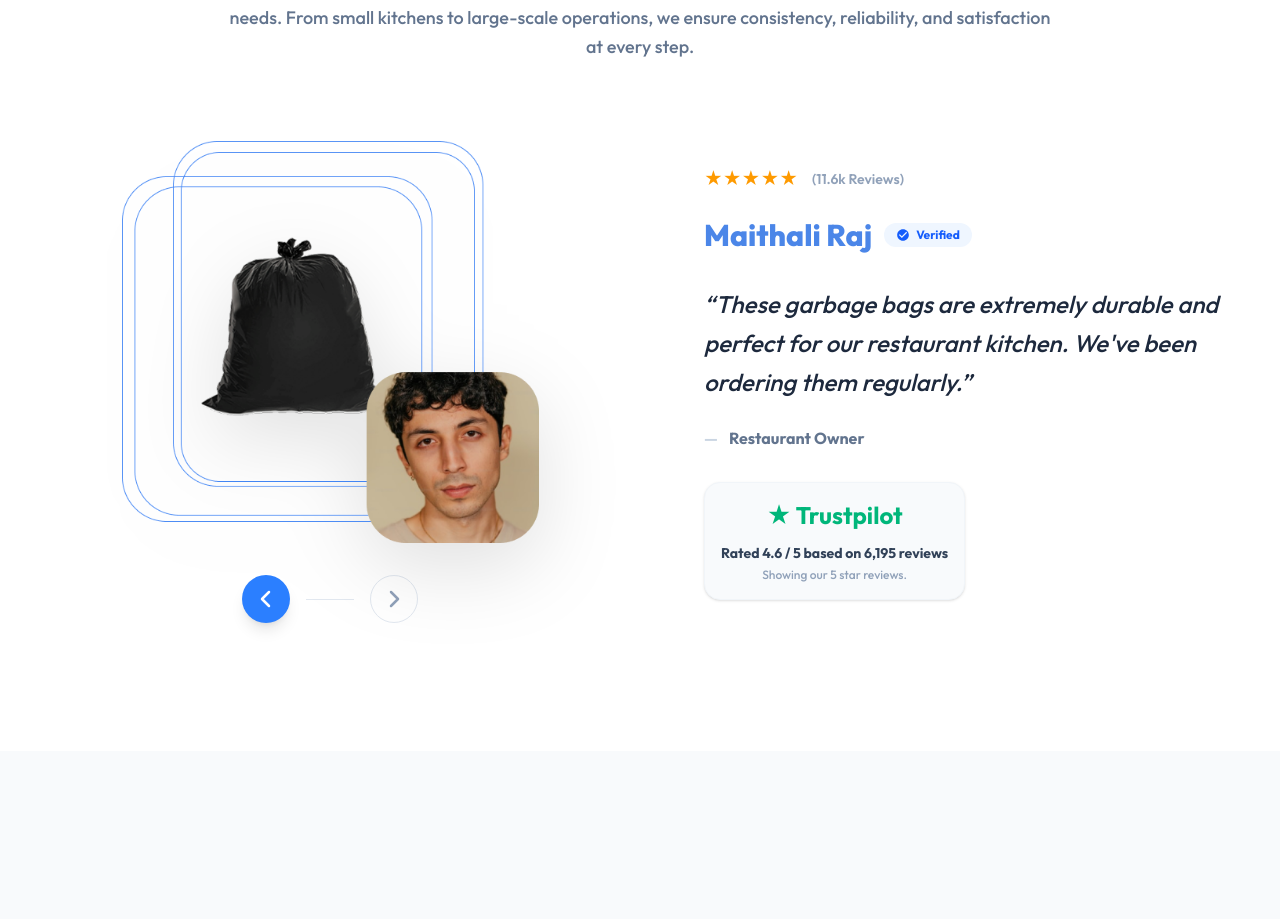
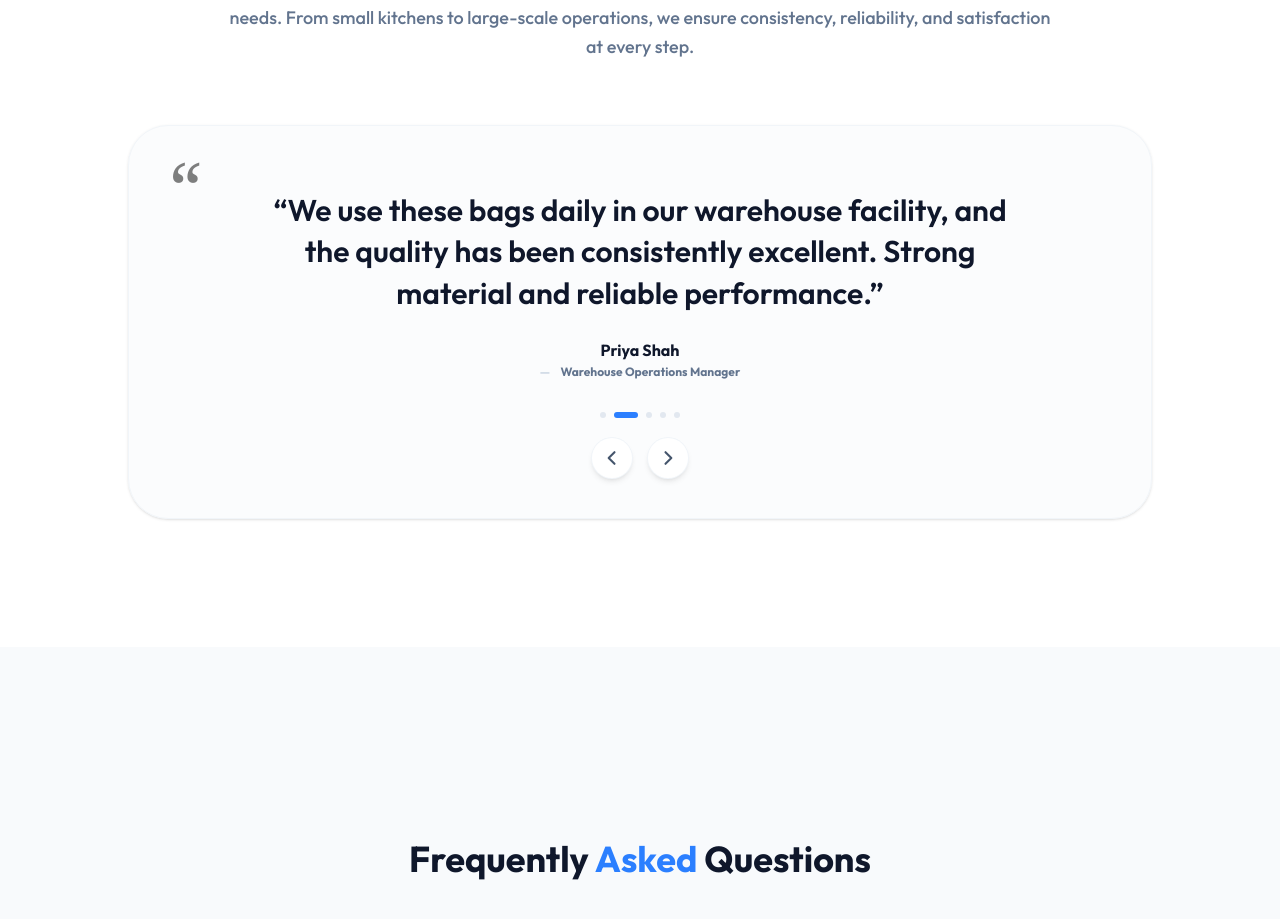
Before and after one commit to Pruthatek7/kav-imports-frontend, a React (Vite) app: page / in a window 1280 px wide. Shown: the part 5661-6580 px from the top of the page. Built offline with nearby package versions, Linux system fonts and the light colour scheme.

Commit message:
fix: added the new testimonials

```diff
--- a/src/components/landing/TestimonialsSection.tsx
+++ b/src/components/landing/TestimonialsSection.tsx
@@ -1,32 +1,57 @@
+import { useState, useEffect } from 'react';
+
 /**
  * "Customer Testimonials" section shared by both landing pages.
- * Left: product in concentric-ring frame + avatar overlay.
- * Right: star rating, reviewer name, quote, Trustpilot badge.
  */
+export interface Testimonial {
+  quote: string;
+  reviewerName: string;
+  reviewerTitle: string;
+}
+
 export default function TestimonialsSection({
-  productImage,
-  productImageAlt = 'Featured product',
   reviewCount = '11.6k',
-  reviewerName = 'Maithali Raj',
-  reviewerTitle = 'Restaurant Owner',
-  quote,
+  testimonials = [],
   subtitle,
-  trustpilotRating = '4.6',
-  trustpilotTotal = '6,195',
 }: {
-  productImage: string
-  productImageAlt?: string
-  avatarImage: string
-  reviewCount?: string
-  reviewerName?: string
-  reviewerTitle?: string
-  quote: string
-  subtitle?: string
-  trustpilotRating?: string
-  trustpilotTotal?: string
+  reviewCount?: string;
+  testimonials?: Testimonial[];
+  subtitle?: string;
 }) {
+  const [currentIndex, setCurrentIndex] = useState(0);
+
+  const handlePrev = () => {
+    setCurrentIndex((prev) =>
+      prev === 0 ? testimonials.length - 1 : prev - 1,
+    );
+  };
+
+  const handleNext = () => {
+    setCurrentIndex((prev) =>
+      prev === testimonials.length - 1 ? 0 : prev + 1,
+    );
+  };
+
+  // Auto-slide effect
+  useEffect(() => {
+    if (testimonials.length <= 1) return;
+    const interval = setInterval(() => {
+      handleNext();
+    }, 5000);
+    return () => clearInterval(interval);
+  }, [currentIndex, testimonials.length]);
+
+  const current = testimonials[currentIndex] || {
+    quote: 'No testimonials available.',
+    reviewerName: 'Unknown',
+    reviewerTitle: '',
+  };
+
   return (
-    <section id="testimonials" className="bg-white pb-20 pt-10 lg:pb-32 lg:pt-16">
+    <section
+      id="testimonials"
+      className="bg-white pb-20 pt-10 lg:pb-32 lg:pt-16"
+    >
       <div className="mx-auto max-w-[1240px] px-8 lg:px-8">
         <h2 className="text-center text-3xl font-bold tracking-normal text-slate-900 lg:text-4xl">
           Customer <span className="text-blue-500">Testimonials</span>
@@ -37,72 +62,111 @@ export default function TestimonialsSection({
           </p>
         )}
 
-        <div className="mt-20 grid items-center gap-16 lg:grid-cols-[1fr_1fr]">
-          {/* Ring frame */}
-          <div className="relative flex flex-col items-center">
-            <img
-                src={productImage}
-                alt={productImageAlt}
-                width={600}
-                height={600}
-                loading="lazy"
-                className="relative z-10 w-[75%] drop-shadow-[0_25px_40px_rgba(0,0,0,0.12)]"
-              />
-
-            {/* Slider Arrows */}
-            <div className="mt-8 flex items-center gap-4">
-              <button type="button" aria-label="Previous testimonial" className="flex h-12 w-12 items-center justify-center rounded-full bg-blue-500 text-white shadow-lg transition hover:bg-blue-600 hover:shadow-xl active:scale-95">
-                <svg viewBox="0 0 24 24" fill="none" className="h-6 w-6" stroke="currentColor" strokeWidth="2.5">
-                  <path d="M15 19l-7-7 7-7" strokeLinecap="round" strokeLinejoin="round" />
-                </svg>
-              </button>
-              <div className="h-px w-12 bg-slate-200" />
-              <button type="button" aria-label="Next testimonial" className="flex h-12 w-12 items-center justify-center rounded-full border border-slate-200 bg-white text-slate-400 transition hover:border-slate-300 hover:text-slate-600 active:scale-95">
-                <svg viewBox="0 0 24 24" fill="none" className="h-6 w-6" stroke="currentColor" strokeWidth="2.5">
-                  <path d="M9 5l7 7-7 7" strokeLinecap="round" strokeLinejoin="round" />
-                </svg>
-              </button>
-            </div>
-          </div>
-
-          {/* Quote block */}
-          <div className="lg:pl-8">
-            <div className="flex items-center gap-1.5 text-lg text-amber-500">
-              <span className="flex gap-0.5">★★★★★</span>
-              <span className="ml-2 text-sm font-semibold text-slate-400">({reviewCount} Reviews)</span>
+        <div className="mt-16 flex flex-col items-center">
+          {/* Wide Slider Card */}
+          <div className="relative w-full max-w-5xl overflow-hidden rounded-[2.5rem] border border-slate-100 bg-slate-50/50 p-6 shadow-sm lg:p-10">
+            {/* Quote Icon Background Decor */}
+            <div className="absolute top-6 left-10 text-7xl font-serif text-black/50 select-none pointer-events-none">
+              &ldquo;
             </div>
 
-            <div className="mt-6 flex items-center gap-3">
-              <p className="text-2xl font-extrabold text-[#4b86e8] lg:text-3xl">{reviewerName}</p>
-              <div className="flex items-center gap-1.5 rounded-full bg-blue-50 px-3 py-1 text-xs font-bold text-blue-600">
-                <svg viewBox="0 0 24 24" fill="currentColor" className="h-3.5 w-3.5">
-                  <path d="M12 2C6.48 2 2 6.48 2 12s4.48 10 10 10 10-4.48 10-10S17.52 2 12 2zm-2 15-5-5 1.41-1.41L10 14.17l7.59-7.59L19 8l-9 9z" />
-                </svg>
-                Verified
+            <div className="relative z-10 flex flex-col items-center text-center">
+              {/* Star Rating */}
+              {/* <div className="flex flex-col items-center gap-1">
+                <div className="flex items-center gap-1 text-lg text-amber-500">
+                  <span className="flex gap-0.5">★★★★★</span>
+                </div>
+                <span className="text-xs font-bold text-slate-400">
+                  ({reviewCount} Reviews)
+                </span>
+              </div> */}
+
+              {/* Quote Block */}
+              <div className="mt-6 min-h-[120px] max-w-3xl">
+                <blockquote className="text-xl font-semibold leading-snug text-slate-900 transition-all duration-500 md:text-2xl lg:text-3xl">
+                  &ldquo;{current.quote}&rdquo;
+                </blockquote>
               </div>
-            </div>
 
-            <blockquote className="mt-8 text-xl font-medium italic leading-relaxed text-slate-800 lg:text-2xl">
-              &ldquo;{quote}&rdquo;
-            </blockquote>
+              {/* Reviewer Info */}
+              <div className="mt-6">
+                <p className="text-base font-bold text-slate-900">
+                  {current.reviewerName}
+                </p>
+                <p className="mt-0.5 text-xs font-bold text-slate-500">
+                  <span className="mr-2 text-slate-300">—</span>{' '}
+                  {current.reviewerTitle}
+                </p>
+              </div>
 
-            <p className="mt-6 text-base font-bold text-slate-500">
-              <span className="mr-2 text-slate-300">—</span> {reviewerTitle}
-            </p>
+              {/* Slider Controls - Bottom Integrated */}
+              {testimonials.length > 1 && (
+                <div className="mt-8 flex flex-col items-center gap-5">
+                  {/* Pagination Dots */}
+                  <div className="flex gap-2">
+                    {testimonials.map((_, idx) => (
+                      <button
+                        key={idx}
+                        onClick={() => setCurrentIndex(idx)}
+                        className={`h-1.5 rounded-full transition-all duration-300 ${
+                          idx === currentIndex
+                            ? 'w-6 bg-blue-500'
+                            : 'w-1.5 bg-slate-200 hover:bg-slate-300'
+                        }`}
+                        aria-label={`Go to testimonial ${idx + 1}`}
+                      />
+                    ))}
+                  </div>
 
-            {/* Trustpilot Branding */}
-            <div className="mt-8 inline-flex flex-col items-center rounded-2xl border border-slate-100 bg-slate-50 p-4 shadow-sm">
-              <div className="flex items-center gap-1.5 text-xl font-black text-[#00b67a]">
-                <span className="text-2xl font-bold">★ Trustpilot</span>
-              </div>
-              <div className="mt-3 text-center">
-                <p className="text-sm font-bold text-slate-700">Rated {trustpilotRating} / 5 based on {trustpilotTotal} reviews</p>
-                <p className="mt-1 text-xs font-medium text-slate-400">Showing our 5 star reviews.</p>
-              </div>
+                  {/* Arrow Buttons */}
+                  <div className="flex items-center gap-4">
+                    <button
+                      type="button"
+                      aria-label="Previous testimonial"
+                      onClick={handlePrev}
+                      className="flex h-10 w-10 items-center justify-center rounded-full bg-white text-slate-600 shadow-md ring-1 ring-slate-100 transition hover:bg-blue-500 hover:text-white hover:shadow-lg active:scale-95"
+                    >
+                      <svg
+                        viewBox="0 0 24 24"
+                        fill="none"
+                        className="h-5 w-5"
+                        stroke="currentColor"
+                        strokeWidth="2.5"
+                      >
+                        <path
+                          d="M15 19l-7-7 7-7"
+                          strokeLinecap="round"
+                          strokeLinejoin="round"
+                        />
+                      </svg>
+                    </button>
+                    <button
+                      type="button"
+                      aria-label="Next testimonial"
+                      onClick={handleNext}
+                      className="flex h-10 w-10 items-center justify-center rounded-full bg-white text-slate-600 shadow-md ring-1 ring-slate-100 transition hover:bg-blue-500 hover:text-white hover:shadow-lg active:scale-95"
+                    >
+                      <svg
+                        viewBox="0 0 24 24"
+                        fill="none"
+                        className="h-5 w-5"
+                        stroke="currentColor"
+                        strokeWidth="2.5"
+                      >
+                        <path
+                          d="M9 5l7 7-7 7"
+                          strokeLinecap="round"
+                          strokeLinejoin="round"
+                        />
+                      </svg>
+                    </button>
+                  </div>
+                </div>
+              )}
             </div>
           </div>
         </div>
       </div>
     </section>
-  )
+  );
 }
--- a/src/pages/CommercialGarbageBagsPage.tsx
+++ b/src/pages/CommercialGarbageBagsPage.tsx
@@ -19,8 +19,6 @@ import heroPatternLeft from '../assets/Group 237495.png';
 import heroPatternRight from '../assets/Group 237494.png';
 import heroMobilePattern from '../assets/Group 237495 (1).png';
 import circleBg from '../assets/Group 1410136861.png';
-import testimonialAvatar from '../assets/Frame 52.png';
-import testimonialImage from '../assets/Group 1410136864.png';
 import { scrollToHash } from '../utils/scrollToHash';
 import industriesBgSectionImage from '../assets/Frame 1000003310 (1).png';
 
@@ -121,6 +119,39 @@ const CUSTOMIZATION_BULLETS = [
   'Private label branding',
   'Logo printing on bags',
   'Custom packaging for distributors',
+];
+
+const TESTIMONIALS = [
+  {
+    reviewerName: 'Michael Turner',
+    quote:
+      'These commercial garbage bags are extremely durable and perfect for our restaurant kitchen operations. Even heavy waste loads are handled without tearing.',
+    reviewerTitle: 'Restaurant Owner',
+  },
+  {
+    reviewerName: 'Priya Shah',
+    quote:
+      'We use these bags daily in our warehouse facility, and the quality has been consistently excellent. Strong material and reliable performance.',
+    reviewerTitle: 'Warehouse Operations Manager',
+  },
+  {
+    reviewerName: 'Daniel Brooks',
+    quote:
+      'These are the best heavy-duty garbage bags we’ve purchased for our cleaning business. No leakage, no ripping, and excellent capacity.',
+    reviewerTitle: 'Commercial Cleaning Contractor',
+  },
+  {
+    reviewerName: 'Sophia Martinez',
+    quote:
+      'The thickness and strength of these garbage bags are impressive. Perfect for commercial and industrial waste disposal needs.',
+    reviewerTitle: 'Hotel Facility Supervisor',
+  },
+  {
+    reviewerName: 'Aarav Mehta',
+    quote:
+      'We’ve ordered these garbage bags multiple times for our retail stores, and the durability has always exceeded expectations.',
+    reviewerTitle: 'Retail Operations Manager',
+  },
 ];
 
 /* ─── Shared tiny helpers ────────────────────────────────── */
@@ -362,12 +393,7 @@ export default function CommercialGarbageBagsPage() {
         />
 
         <TestimonialsSection
-          productImage={testimonialImage}
-          productImageAlt="Commercial garbage bag"
-          avatarImage={testimonialAvatar}
-          quote="These garbage bags are extremely durable and perfect for our restaurant kitchen. We've been ordering them regularly."
-          reviewerName="Maithali Raj"
-          reviewerTitle="Restaurant Owner"
+          testimonials={TESTIMONIALS}
           subtitle="Our team works closely with businesses to deliver high-quality, durable solutions tailored to real-world needs. From small kitchens to large-scale operations, we ensure consistency, reliability, and satisfaction at every step."
         />
 
--- a/src/pages/PolyMailerBagsPage.tsx
+++ b/src/pages/PolyMailerBagsPage.tsx
@@ -15,9 +15,7 @@ import sizeFrameImage from '../assets/Frame 1000003303 (1).png'
 import polyBagsKeyFeaturesImage from '../assets/image 7.png'
 import customizedMailerBagImage from '../assets/Group 1410136869 (1).png'
 import polybagImage from '../assets/image 14.png'
-import testimonialAvatar from '../assets/Frame 52.png'
 import { scrollToHash } from '../utils/scrollToHash'
-import polyBagTestimonialImage from '../assets/Group 1410136866.png'
 import footerPolyBagImage from '../assets/image 8.png'
 
 /* ─── Data ───────────────────────────────────────────────── */
@@ -80,6 +78,39 @@ const CUSTOMIZATION_BULLETS = [
   'Custom colors',
   'Branded poly mailers with company logos',
   'Special bulk packaging options',
+]
+
+const TESTIMONIALS = [
+  {
+    reviewerName: 'Jessica Morgan',
+    quote:
+      'These poly mailer bags are lightweight, durable, and perfect for our eCommerce shipping requirements. Customers love the professional packaging.',
+    reviewerTitle: 'Online Store Owner',
+  },
+  {
+    reviewerName: 'Kevin Richardson',
+    quote:
+      'The adhesive seal is strong and secure, making shipping much easier for our fulfillment team. Great quality mailer bags.',
+    reviewerTitle: 'Logistics Coordinator',
+  },
+  {
+    reviewerName: 'Emily Carter',
+    quote:
+      'We ship hundreds of apparel orders weekly, and these poly mailers provide excellent protection while keeping shipping costs low.',
+    reviewerTitle: 'Fashion Brand Founder',
+  },
+  {
+    reviewerName: 'Rohan Patel',
+    quote:
+      'These premium mailer bags are tear-resistant and waterproof, which gives us confidence during long-distance deliveries.',
+    reviewerTitle: 'eCommerce Operations Manager',
+  },
+  {
+    reviewerName: 'Sophia Turner',
+    quote:
+      'Excellent print quality and material finish. These mailer bags help our brand packaging look much more professional and premium.',
+    reviewerTitle: 'Small Business Owner',
+  },
 ]
 
 const FEATURES = [
@@ -235,12 +266,7 @@ export default function PolyMailerBagsPage() {
         />
 
         <TestimonialsSection
-          productImage={polyBagTestimonialImage}
-          productImageAlt="Poly mailer bag"
-          avatarImage={testimonialAvatar}
-          quote="These poly mailer bags are extremely durable and perfect for our online store. We've been ordering them regularly."
-          reviewerName="Maithali Raj"
-          reviewerTitle="eCommerce Owner"
+          testimonials={TESTIMONIALS}
           subtitle="Our team works closely with businesses to deliver high-quality, durable solutions tailored to real-world needs. From small boutiques to large-scale operations, we ensure consistency, reliability, and satisfaction at every step."
         />
 
```
